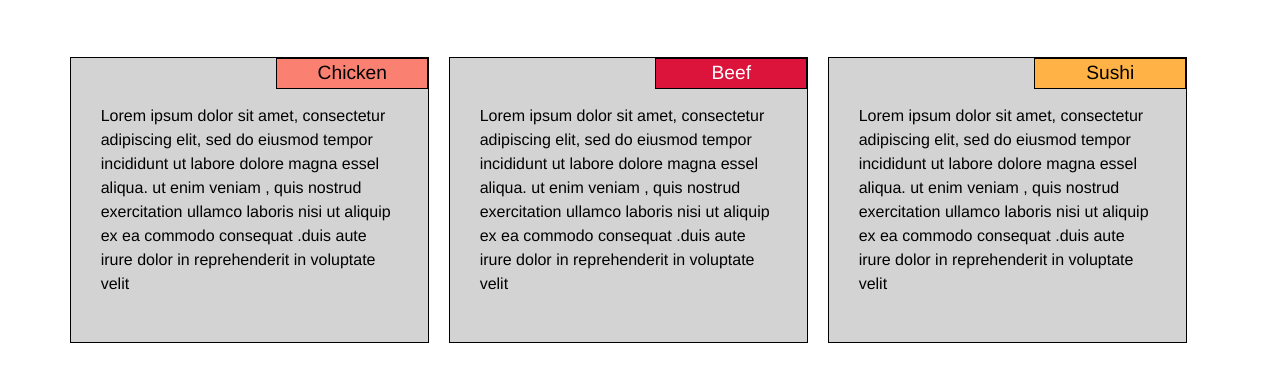
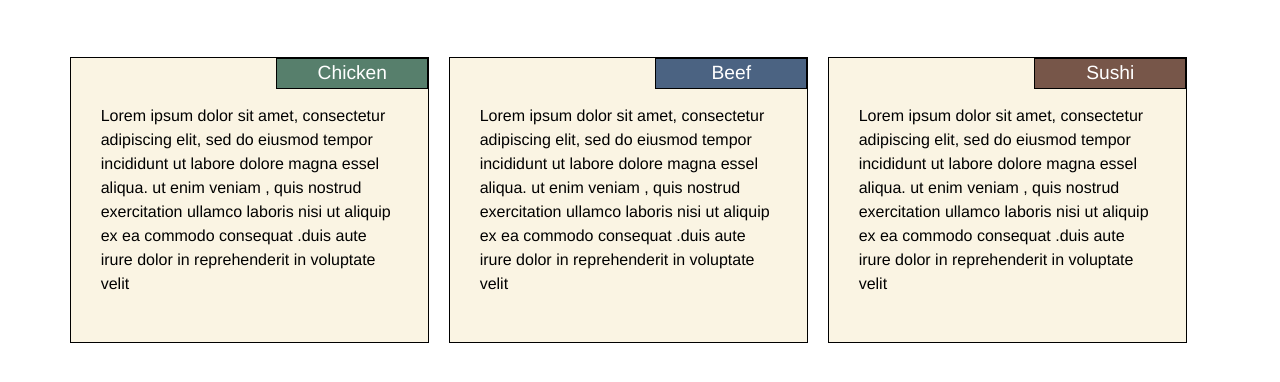
Before and after one commit to Sneha8844/Module2-solution, a plain HTML site: page index.html in a window 1280 px wide. Shown: the part 164-546 px from the top of the page. Drawn offline with Linux system fonts and the light colour scheme.

Commit message:
Update index.html

```diff
--- a/index.html
+++ b/index.html
@@ -27,7 +27,7 @@ section {
   margin: 9.7px;
   position: relative;
   box-sizing: border-box;
-  background-color: lightgray;
+  background-color: #faf4e3;
 }
 
 .title {
@@ -39,11 +39,11 @@ section {
   width: 150px;
   text-align: center;
   border: 1px solid black;
+  color: white;
 }
-.chicken .title { background-color: salmon; }
-.beef .title { background-color: #dc143c;
-               color:white; }
-.sushi .title { background-color: #ffb347; }
+.chicken .title { background-color: #577f6c; }
+.beef .title { background-color: #4b6382; }
+.sushi .title { background-color: #775649; }
 
 /***Desktop View***/
 @media (min-width: 992px) {
```
